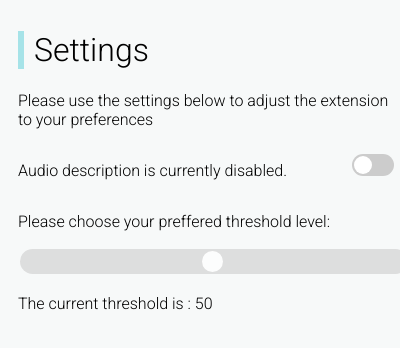
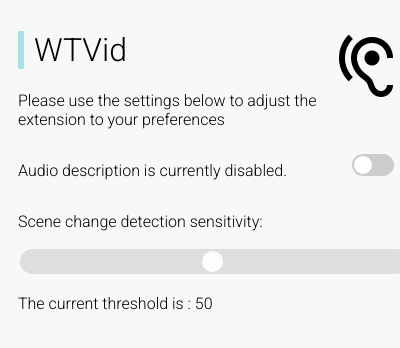
Before and after one commit to LeahHirst/OxfordHack, a browser extension: page popup/index.html in a window 400 px wide. Drawn offline with Linux system fonts and the light colour scheme.

Commit message:
Added icon to popup

```diff
--- a/popup/index.html
+++ b/popup/index.html
@@ -11,7 +11,8 @@
     <link href="https://fonts.googleapis.com/css?family=Roboto:300" rel="stylesheet">
 </head>
 <body>
-    <h1> Settings </h1>
+    <img src="icon.png">
+    <h1> WTVid </h1>
     <h3> Please use the settings below to adjust the extension to your preferences </h3>
 
         <div>
@@ -26,7 +27,7 @@
         </div>
 
         <div id="slidecontainer">
-            <p>Please choose your preffered threshold level:</p>
+            <p>Scene change detection sensitivity:</p>
             <input type="range" min="1" max="100" value="50" class="slidingElement" id="myRange">
             <p id = "currentThreshold"> </p>
         </div>
--- a/popup/style.css
+++ b/popup/style.css
@@ -24,6 +24,10 @@ p {
     font-family: 'Roboto', sans-serif;
     color: black;
     font-size: 12pt;
+}
+
+img {
+    float:right
 }
 
 
```
